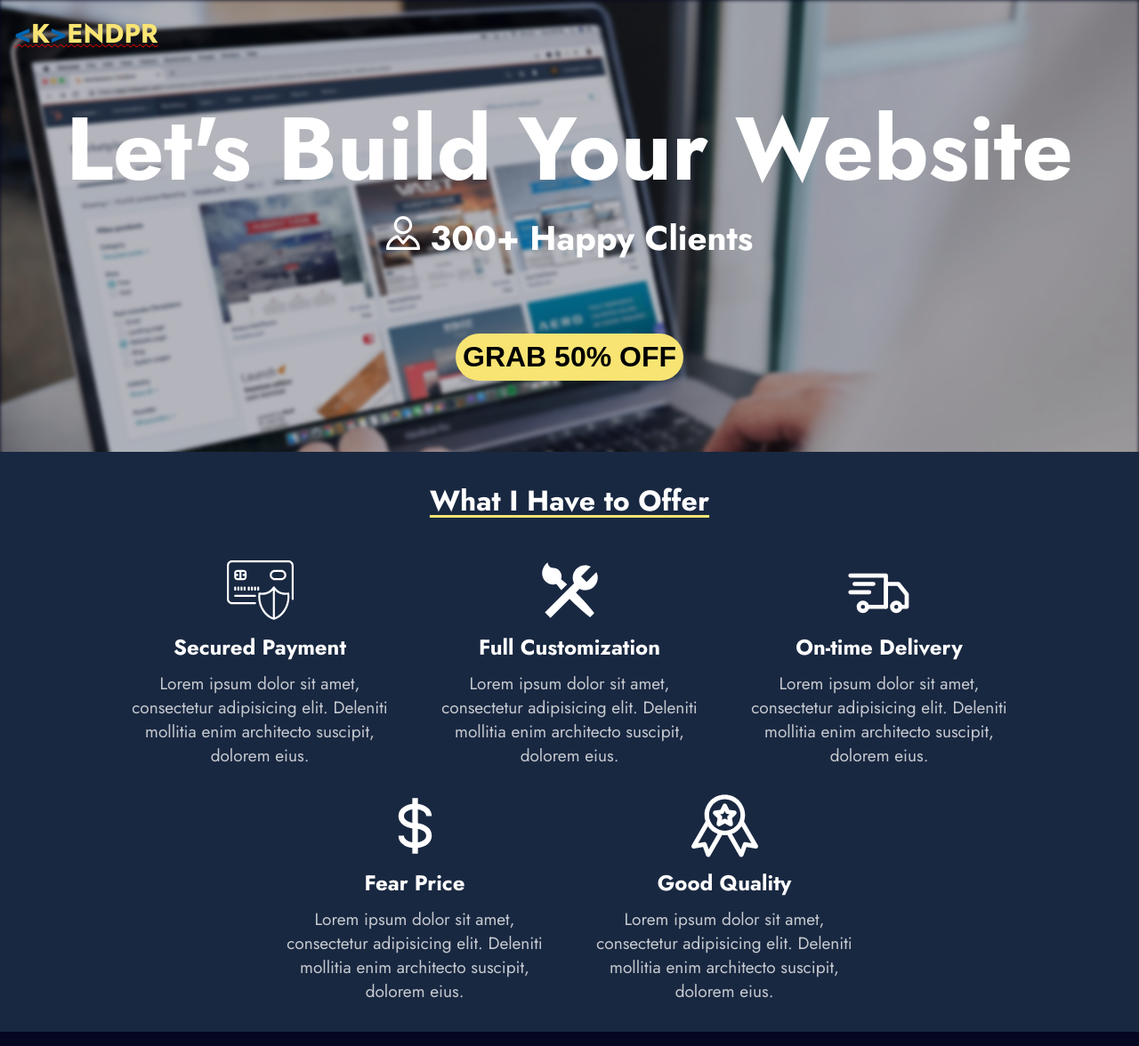
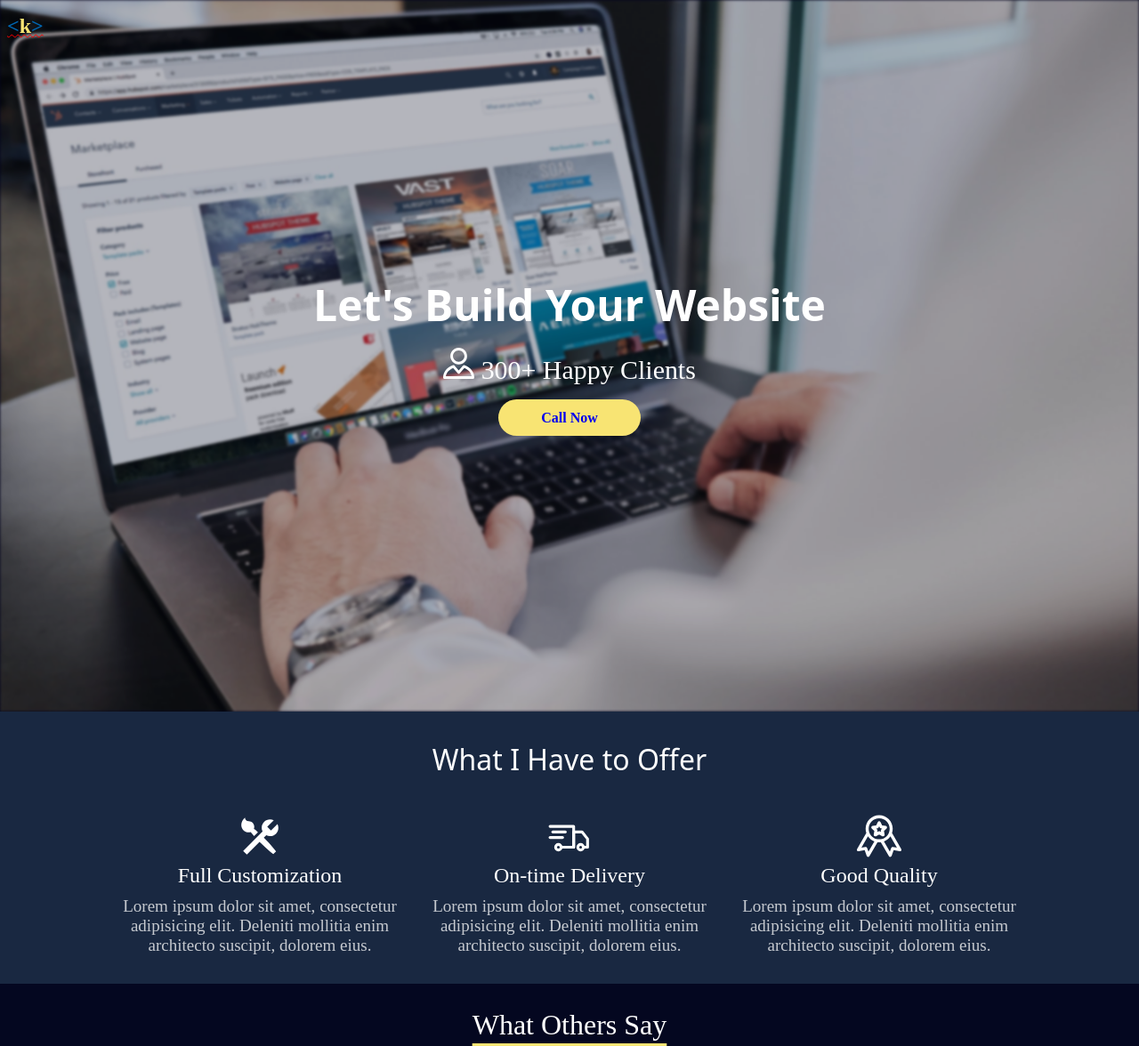
Before and after one commit to RealKendpr/dark-landing-page, a plain HTML site: page index.html in a window 1280 px wide. Shown: the top 1176 px of the page at 89% size. Drawn offline with Linux system fonts and the light colour scheme; a script that the page names is missing.

Commit message:
Restructure the Header Fixed the nav bar

```diff
--- a/index.html
+++ b/index.html
@@ -1,9 +1,9 @@
 <!DOCTYPE html>
 <html lang="en">
   <head>
-  <meta charset="UTF-8">
-  <meta name="viewport" content="width=device-width, initial-scale=1.0">
-  <link rel="stylesheet" href="style.css">
+    <meta charset="UTF-8" />
+    <meta name="viewport" content="width=device-width, initial-scale=1.0" />
+    <link rel="stylesheet" href="style.css" />
     <link rel="shortcut icon" href="#" type="image/x-icon" />
     <title>KENDPR</title>
   </head>
@@ -12,68 +12,78 @@
     <div id="main">
       <nav>
         <div class="icon">
-          <div class="symbol"><</div>
-          <div class="word">K</div>
-          <div class="symbol">></div>
-          <div class="word">ENDPR</div>
+          <div class="symbol">&lt;</div>
+          <div class="word">k</div>
+          <div class="symbol">&gt;</div>
+          <!-- <div class="word">ENDPR</div> -->
         </div>
       </nav>
-      <div id="header">
+      <header id="header">
         <h1>Let's Build Your Website</h1>
-        <h3><img src="assets/user.svg" alt="user"> 300+ Happy Clients</h3>
-        <button>GRAB 50% OFF <img src="assets/arrow.svg" alt="arrow"></button>
-      </div>
-      <div id="container">
+        <h2><img src="assets/user.svg" alt="user" /> 300+ Happy Clients</h2>
+        <a href="#"
+          >Call Now
+          <!-- <img src="assets/arrow.svg" alt="" /> -->
+        </a>
+      </header>
+      <main>
+        <section id="container">
           <h2>What I Have to Offer</h2>
           <div id="features">
             <div>
-          <img src="assets/secured.svg" alt="secure payment">
-          <h4>Secured Payment</h4>
-          <p>Lorem ipsum dolor sit amet, consectetur adipisicing elit. Deleniti mollitia enim architecto suscipit, dolorem eius.</p>
+              <img src="assets/customize.svg" alt="full customization" />
+              <h4>Full Customization</h4>
+              <p>
+                Lorem ipsum dolor sit amet, consectetur adipisicing elit.
+                Deleniti mollitia enim architecto suscipit, dolorem eius.
+              </p>
             </div>
             <div>
-          <img src="assets/customize.svg" alt="full customization">
-          <h4>Full Customization</h4>
-          <p>Lorem ipsum dolor sit amet, consectetur adipisicing elit. Deleniti mollitia enim architecto suscipit, dolorem eius.</p>
+              <img src="assets/delivery.svg" alt="fast delivery" />
+              <h4>On-time Delivery</h4>
+              <p>
+                Lorem ipsum dolor sit amet, consectetur adipisicing elit.
+                Deleniti mollitia enim architecto suscipit, dolorem eius.
+              </p>
             </div>
             <div>
-          <img src="assets/delivery.svg" alt="fast delivery">
-          <h4>On-time Delivery</h4>
-          <p>Lorem ipsum dolor sit amet, consectetur adipisicing elit. Deleniti mollitia enim architecto suscipit, dolorem eius.</p>
-        </div>
-        <div>
-          <img src="assets/dollar.svg" alt="fear price">
-          <h4>Fear Price</h4>
-          <p>Lorem ipsum dolor sit amet, consectetur adipisicing elit. Deleniti mollitia enim architecto suscipit, dolorem eius.</p>
-        </div>
-        <div>
-          <img src="assets/quality.svg" alt="Good Quality">
+              <img src="assets/quality.svg" alt="Good Quality" />
               <h4>Good Quality</h4>
-          <p>Lorem ipsum dolor sit amet, consectetur adipisicing elit. Deleniti mollitia enim architecto suscipit, dolorem eius.</p>
+              <p>
+                Lorem ipsum dolor sit amet, consectetur adipisicing elit.
+                Deleniti mollitia enim architecto suscipit, dolorem eius.
+              </p>
             </div>
           </div>
-      </div>
-      <div id="container-2">
+        </section>
+        <section id="container-2">
           <h2>What Others Say</h2>
           <div id="testimonials">
             <div>
               <div class="info">
                 <div class="profile">
-              <img src="assets/person1.jpg" alt="Brandon"></div>
+                  <img src="assets/person1.jpg" alt="Brandon" />
+                </div>
                 <div class="det">
                   <p class="name">Brandon James</p>
-              <p class="job">Content Creator & Writer</p>
+                  <p class="job">Content Creator &amp; Writer</p>
                 </div>
               </div>
               <div class="review">
                 <h4>Lorem Ipsum</h4>
-            <p>Lorem ipsum dolor sit amet, consectetur adipisicing elit. Blanditiis molestias labore quidem reiciendis! Neque similique facere, ipsum fugiat, saepe quasi mollitia delectus molestias maiores tempora, dolore tenetur voluptates. Est, aliquid.</p>
+                <p>
+                  Lorem ipsum dolor sit amet, consectetur adipisicing elit.
+                  Blanditiis molestias labore quidem reiciendis! Neque similique
+                  facere, ipsum fugiat, saepe quasi mollitia delectus molestias
+                  maiores tempora, dolore tenetur voluptates. Est, aliquid.
+                </p>
               </div>
             </div>
             <div>
               <div class="info">
                 <div class="profile">
-              <img src="assets/person2.jpeg" alt="Jacob"></div>
+                  <img src="assets/person2.jpeg" alt="Jacob" />
+                </div>
                 <div class="det">
                   <p class="name">Jacob Whiteside</p>
                   <p class="job">Real Estate Broker</p>
@@ -81,27 +91,39 @@
               </div>
               <div class="review">
                 <h4>Dolor Sit Amet</h4>
-            <p>Lorem ipsum dolor sit amet, consectetur adipisicing elit. Necessitatibus aliquam est, facilis nisi deleniti aspernatur praesentium! Aspernatur aperiam, minus quis.</p>
+                <p>
+                  Lorem ipsum dolor sit amet, consectetur adipisicing elit.
+                  Necessitatibus aliquam est, facilis nisi deleniti aspernatur
+                  praesentium! Aspernatur aperiam, minus quis.
+                </p>
               </div>
             </div>
             <div>
               <div class="info">
                 <div class="profile">
-              <img src="assets/person3.jpeg" alt="Larry"></div>
+                  <img src="assets/person3.jpeg" alt="Larry" />
+                </div>
                 <div class="det">
                   <p class="name">Larry Randall</p>
-              <p class="job">Film Maker & Designer</p>
+                  <p class="job">Film Maker &amp; Designer</p>
                 </div>
               </div>
               <div class="review">
                 <h4>Consectetur Adipisicing</h4>
-            <p>Lorem ipsum dolor sit amet, consectetur adipisicing elit. Necessitatibus aliquam est, facilis nisi deleniti aspernatur praesentium! Aspernatur aperiam, minus quis. Lorem ipsum dolor sit amet, consectetur adipisicing elit. Enim ratione voluptatum quasi?</p>
+                <p>
+                  Lorem ipsum dolor sit amet, consectetur adipisicing elit.
+                  Necessitatibus aliquam est, facilis nisi deleniti aspernatur
+                  praesentium! Aspernatur aperiam, minus quis. Lorem ipsum dolor
+                  sit amet, consectetur adipisicing elit. Enim ratione
+                  voluptatum quasi?
+                </p>
               </div>
             </div>
             <div>
               <div class="info">
                 <div class="profile">
-              <img src="assets/person4.jpeg" alt="Stacy"></div>
+                  <img src="assets/person4.jpeg" alt="Stacy" />
+                </div>
                 <div class="det">
                   <p class="name">Stacy Martinez</p>
                   <p class="job">Fashion Designer</p>
@@ -109,66 +131,90 @@
               </div>
               <div class="review">
                 <h4>Necessitatibus</h4>
-            <p>Lorem ipsum dolor sit amet, consectetur adipisicing elit. Necessitatibus aliquam est, facilis nisi deleniti aspernatur praesentium!</p>
+                <p>
+                  Lorem ipsum dolor sit amet, consectetur adipisicing elit.
+                  Necessitatibus aliquam est, facilis nisi deleniti aspernatur
+                  praesentium!
+                </p>
               </div>
             </div>
           </div>
+        </section>
+        <div id="offer">
+          <button>
+            GRAB 50% OFF <img src="assets/arrow.svg" alt="arrow" />
+          </button>
         </div>
-      <div id="offer">
-        <button>GRAB 50% OFF <img src="assets/arrow.svg" alt="arrow"></button>
-      </div>
-      <div id="faq">
+        <section id="faq">
           <h2>FaQ</h2>
           <div>
-          <input type="checkbox" name="faq" id="faq1"/>
+            <input type="checkbox" name="faq" id="faq1" />
             <label for="faq1">Lorem ipsum.</label>
             <div class="answer">
-            <p>Lorem ipsum dolor sit amet, consectetur adipisicing elit. Quaerat, obcaecati.</p>
+              <p>
+                Lorem ipsum dolor sit amet, consectetur adipisicing elit.
+                Quaerat, obcaecati.
+              </p>
             </div>
           </div>
           <div>
-          <input type="checkbox" name="faq" id="faq2"/>
+            <input type="checkbox" name="faq" id="faq2" />
             <label for="faq2">Lorem ipsum.</label>
             <div class="answer">
-            <p>Lorem ipsum dolor sit amet, consectetur adipisicing elit. Quaerat, obcaecati.</p>
+              <p>
+                Lorem ipsum dolor sit amet, consectetur adipisicing elit.
+                Quaerat, obcaecati.
+              </p>
             </div>
           </div>
           <div>
-          <input type="checkbox" name="faq" id="faq3"/>
+            <input type="checkbox" name="faq" id="faq3" />
             <label for="faq3">Lorem ipsum.</label>
             <div class="answer">
-            <p>Lorem ipsum dolor sit amet, consectetur adipisicing elit. Quaerat, obcaecati.</p>
+              <p>
+                Lorem ipsum dolor sit amet, consectetur adipisicing elit.
+                Quaerat, obcaecati.
+              </p>
             </div>
           </div>
           <div>
-          <input type="checkbox" name="faq" id="faq4"/>
+            <input type="checkbox" name="faq" id="faq4" />
             <label for="faq4">Lorem ipsum.</label>
             <div class="answer">
-            <p>Lorem ipsum dolor sit amet, consectetur adipisicing elit. Quaerat, obcaecati.</p>
+              <p>
+                Lorem ipsum dolor sit amet, consectetur adipisicing elit.
+                Quaerat, obcaecati.
+              </p>
             </div>
           </div>
           <div>
-          <input type="checkbox" name="faq" id="faq5"/>
+            <input type="checkbox" name="faq" id="faq5" />
             <label for="faq5">Lorem ipsum.</label>
             <div class="answer">
-            <p>Lorem ipsum dolor sit amet, consectetur adipisicing elit. Quaerat, obcaecati.</p>
+              <p>
+                Lorem ipsum dolor sit amet, consectetur adipisicing elit.
+                Quaerat, obcaecati.
+              </p>
             </div>
           </div>
-      </div>
+        </section>
+      </main>
       <footer>
         <div id="contact">
           <div id="foot-icon">
-          <div class="symbol"><</div>
+            <div class="symbol">&lt;</div>
             <div class="word">K</div>
-          <div class="symbol">></div>
+            <div class="symbol">&gt;</div>
             <div class="word">ENDPR</div>
           </div>
-          <div id="email">Contact: <br/> kendpr@example.co
+          <div id="email">
+            Contact: <br />
+            kendpr@example.co
           </div>
         </div>
         <div id="misc">
           <ul id="share">
-            <li><img src="assets/facebook.svg" alt="Facebook"></li>
+            <li><img src="assets/facebook.svg" alt="Facebook" /></li>
             <li><img src="assets/twitter.svg" alt="Twitter" /></li>
             <li><img src="assets/pinterest.svg" alt="Pinterest" /></li>
             <li><img src="assets/linkedin.svg" alt="LinkedIn" /></li>
--- a/style.css
+++ b/style.css
@@ -1,39 +1,46 @@
 @font-face {
-  font-family: 'J';
+  font-family: "Jost";
   font-style: normal;
-  src: local(''),
-       url('assets/Jost-Var.woff2') format('woff2');
+  src: local(""), url("assets/Jost-Var.woff2") format("woff2");
 }
 * {
   margin: 0;
   padding: 0;
+  box-sizing: border-box;
+  font: inherit;
+}
+a {
+  text-decoration: none;
+}
+:root {
+  --font-family: system-ui, -apple-system, BlinkMacSystemFont, "Segoe UI",
+    Roboto, Oxygen, Ubuntu, Cantarell, "Open Sans", "Helvetica Neue", sans-serif;
 }
 body {
   background: #040720;
-  font-family: 'J', Sans-Serif;
 }
+
 #bg {
-  background-image: url('assets/img1.jpg');
+  background-image: url("assets/img1.jpg");
   width: 100%;
-  min-height: 100vh;
+  min-height: 100svh;
   background-repeat: no-repeat;
   background-size: cover;
   background-position: center;
   background-attachment: fixed;
-  filter: blur(.125em);
-  opacity: .70;
+  filter: blur(0.1rem);
+  opacity: 0.7;
   z-index: -1;
   position: fixed;
   top: 0;
+  left: 0;
 }
 #main {
   position: absolute;
 }
 .icon {
   display: flex;
-  font-size: 1.88rem;
-  padding: .125em;
-  margin: .75rem 0  0 .75rem;
+  font-size: 1.5rem;
   font-weight: bold;
   text-decoration: underline wavy red;
   text-decoration-thickness: 1px;
@@ -44,54 +51,51 @@ body {
 .word {
   color: #f8e473;
 }
-#header {
+nav {
+  position: absolute;
+  width: 100%;
+  top: 0;
+  left: 0;
+  padding: 1rem 0.5rem;
+}
+header {
+  min-height: 100svh;
+  display: flex;
+  align-items: center;
+  flex-direction: column;
+  gap: 1rem;
+  justify-content: center;
+  color: #fff;
+
+  & h1 {
+    font-family: var(--font-family);
+    font-weight: 700;
+    font-size: 3rem;
     text-align: center;
-  color: #fff;
   }
-h1 {
-  margin-top: 2rem;
-  font-size: 3.75em;
-  transition: margin-top .5s;
-}
-h1:hover {
-  margin-top: 1.5rem;
-}
-h3 {
+  & h2 {
     font-size: 1.87em;
   }
-button {
-  font-size: 2rem;
-  padding: .25em;
-  margin: 3.5rem 0;
+  & a {
+    font-size: 1rem;
+    padding: 0.7rem 3rem;
     background-color: #f8e473;
-  border-style: none;
     border-radius: 180px;
-  transition: padding 0.5s;
     font-weight: 600;
   }
-button > img {
-  display: none;
-  opacity: 0;
-  transition: display .2s opacity .2s;
-}
-button:hover {
-  padding: .5em;
-}
-button:hover > img {
-  display: inline;
-  opacity: 1;
 }
 #container {
   background-color: #192841;
-  min-width: 100%;
   text-align: center;
-  padding: 2rem 0;
+  padding: 2rem 1rem;
   color: #fff;
 }
 #container > h2 {
   font-size: 2rem;
+  font-family: var(--font-family);
+  font-weight: 500;
   margin-bottom: 2.5rem;
-  text-decoration: underline;
+  /* text-decoration: underline; */
   text-decoration-color: #f8e473;
   text-underline-offset: 5px;
 }
@@ -101,11 +105,12 @@ button:hover > img {
   flex-wrap: wrap;
   gap: 1.75rem;
 }
-#features > div {
-  width: 80%;
+#features img {
+  width: 50px;
 }
 #features div > h4 {
   font-size: 1.5rem;
+  font-family: --;
   margin-bottom: 10px;
 }
 #features div > p {
@@ -134,7 +139,7 @@ button:hover > img {
   width: 75%;
   padding: 1rem;
   border-radius: 10px;
-  background-color: rgba(25,40,65,0.5);
+  background-color: rgba(25, 40, 65, 0.5);
 }
 .info {
   display: flex;
@@ -171,7 +176,7 @@ button:hover > img {
   font-size: 1.19rem;
   font-weight: 500;
   line-height: 1.5;
-  opacity: .75;
+  opacity: 0.75;
 }
 #offer {
   text-align: center;
@@ -195,7 +200,8 @@ input {
 input:checked ~ .answer {
   display: block;
 }
-label, .answer {
+label,
+.answer {
   margin: 0 auto;
   width: 80%;
   padding: 1rem;
@@ -215,24 +221,24 @@ label::after {
   width: 25px;
   height: 25px;
   transform: translateY(-50%);
-  background-image: url('assets/arrow-down.svg');
+  background-image: url("assets/arrow-down.svg");
   background-size: contain;
   transition: transform 0.3s;
 }
 input:checked ~ label::after {
-  transform: translateY(-50%) rotate(-.25turn);
+  transform: translateY(-50%) rotate(-0.25turn);
 }
 .answer {
   font-size: 1.19rem;
   line-height: 1.6;
-  background-color: rgba(25,40,65,.5);
+  background-color: rgba(25, 40, 65, 0.5);
   display: none;
-  transition: display .3s;
+  transition: display 0.3s;
   border-radius: 0 0 10px 10px;
   margin-bottom: 5px;
 }
 .answer p {
-  opacity: .75;
+  opacity: 0.75;
 }
 footer {
   background-color: #192841;
@@ -265,9 +271,9 @@ footer {
   height: 1.5rem;
 }
 #share li > img {
-  margin: 0 .5rem;
+  margin: 0 0.5rem;
   height: 1.2rem;
-  transition: height .3s;
+  transition: height 0.3s;
 }
 #misc ul li {
   list-style: none;
@@ -279,7 +285,7 @@ footer {
   text-underline-offset: 3px;
   font-size: 1.125rem;
   padding: 5px;
-  transition: text-decoration .3s ease;
+  transition: text-decoration 0.3s ease;
 }
 #misc ul li:hover a {
   text-decoration: underline #f8e473;
@@ -292,11 +298,15 @@ footer {
 #cc p {
   font-size: 1rem;
   color: #fff;
-  opacity: .75;
+  opacity: 0.75;
 }
-::-moz-selection {background: rgba(0,0,0,0.1);}
-::selection {background: rgba(0, 0,0, 0.1);}
-@media (min-width: 481px) {
+/* ::-moz-selection {
+  background: rgba(0, 0, 0, 0.1);
+}
+::selection {
+  background: rgba(0, 0, 0, 0.1);
+} */
+@media (width >= 481px) {
   #icon {
     font-size: 2.19rem;
   }
@@ -326,37 +336,40 @@ footer {
   #share li > img {
     height: 2.5rem;
   }
-  #share li:hover > img  {
+  #share li:hover > img {
     height: 2.8rem;
   }
-  #misc ul li a{
+  #misc ul li a {
     font-size: 2rem;
   }
   #cc p {
     font-size: 2rem;
   }
 }
-@media (min-width: 769px) {
+@media (width >= 769px) {
   h1 {
     font-size: 6.25rem;
   }
   h3 {
-    font-size: 2.40rem;
+    font-size: 2.4rem;
   }
   h3 > img {
     height: 38px;
   }
-  #features, #testimonials {
+  #features,
+  #testimonials {
     min-width: 700px;
   }
-  label, .answer {
+  label,
+  .answer {
     margin: 0 auto;
     width: 320px;
     padding: 1rem;
   }
 }
-@media (min-width: 1025px) {
-  #features, #testimonials {
+@media (width >= 1025px) {
+  #features,
+  #testimonials {
     min-width: 1016px;
   }
 }
```
Lines whose indentation alone changed are shown as unchanged.
